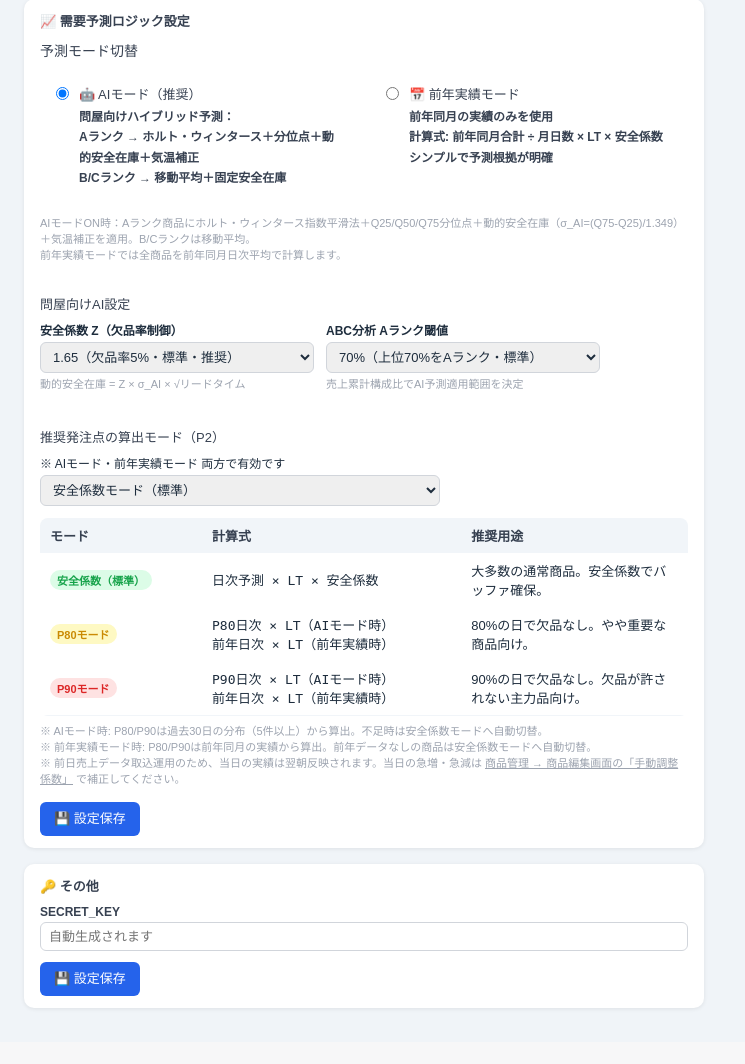
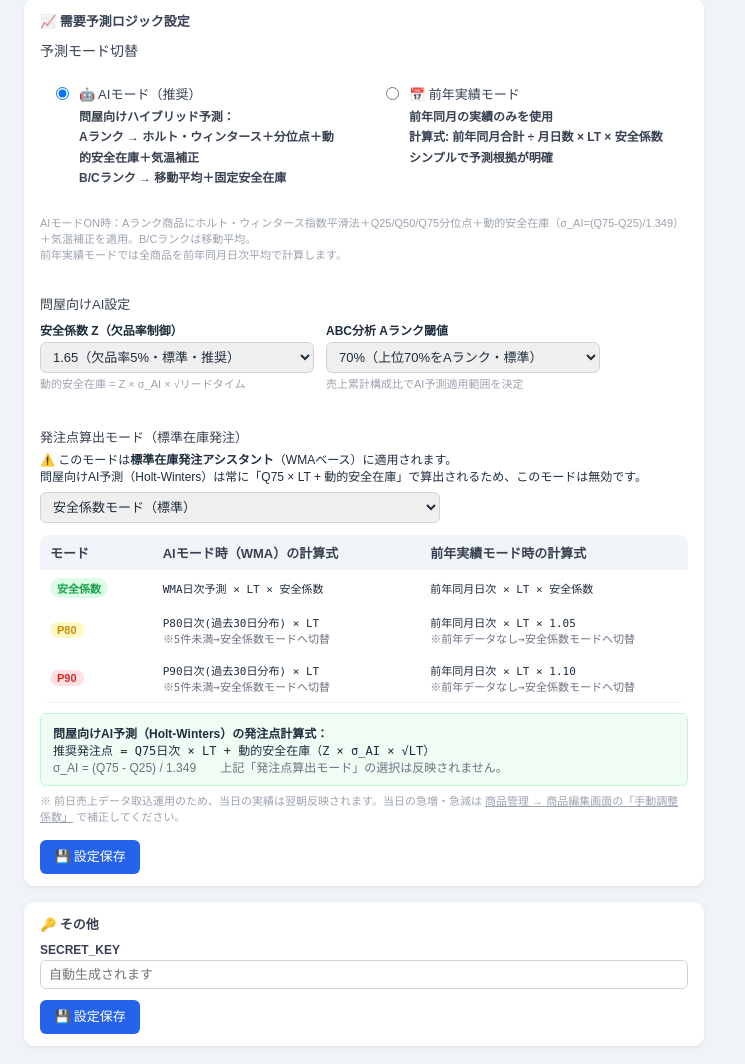
Before and after one commit to r-tanaka3219/my-project, a Flask app: page /settings in a window 1280 px wide. Shown: the part 2089-3153 px from the top of the page, without its empty margins (0-745 px from the left). Before the commit the page ends 3099 px from the top, so only its background shows below. Run offline with Flask 3, Linux system fonts and the light colour scheme; the visitor is signed in with stand-in values (Sample User, id 1); data that the repository does not hold is empty; some libraries are stand-ins or nearby versions.

Commit message:
fix: 設定画面の発注点算出モード説明を実装に合わせ修正
- 前年実績モードのP80: 前年日次×LT×1.05（+5%）に修正
- 前年実績モードのP90: 前年日次×LT×1.10（+10%）に修正
- AIモードP80/P90の分布元（過去30日、5件未満で切替）を明記
- モードが標準在庫発注（WMA）にのみ適用されることを明記
- 問屋向けAI（Holt-Winters）の発注点式 Q75×LT+Z×σ_AI×√LT を別枠で表示

Co-Authored-By: Claude Sonnet 4.6 <noreply@anthropic.com>

```diff
--- a/templates/settings.html
+++ b/templates/settings.html
@@ -371,70 +371,68 @@ SUP002       佐藤飲料             4909876543210  P003         緑茶 500ml
   </div>
 
   <div class="form-group" style="margin-top:20px;padding-top:16px;border-top:1px solid var(--color-border-tertiary)">
-    <label style="font-weight:500;font-size:13px;display:block;margin-bottom:8px">推奨発注点の算出モード（P2）</label>
-    <div style="margin-bottom:4px;font-size:12px;color:var(--color-text-secondary)">
-      ※ AIモード・前年実績モード 両方で有効です
+    <label style="font-weight:500;font-size:13px;display:block;margin-bottom:4px">発注点算出モード（標準在庫発注）</label>
+    <div style="font-size:12px;color:var(--color-text-secondary);margin-bottom:8px">
+      ⚠️ このモードは<strong>標準在庫発注アシスタント</strong>（WMAベース）に適用されます。<br>
+      問屋向けAI予測（Holt-Winters）は常に「Q75 × LT + 動的安全在庫」で算出されるため、このモードは無効です。
     </div>
     <select name="forecast_reorder_mode" class="form-control" style="max-width:400px">
-      <option value="sf"  {% if forecast_flags.get('forecast_reorder_mode','sf') == 'sf'  %}selected{% endif %}>
-        安全係数モード（標準）
-      </option>
-      <option value="p80" {% if forecast_flags.get('forecast_reorder_mode','sf') == 'p80' %}selected{% endif %}>
-        P80モード（欠品確率20%以下）
-      </option>
-      <option value="p90" {% if forecast_flags.get('forecast_reorder_mode','sf') == 'p90' %}selected{% endif %}>
-        P90モード（欠品確率10%以下）
-      </option>
+      <option value="sf"  {% if forecast_flags.get('forecast_reorder_mode','sf') == 'sf'  %}selected{% endif %}>安全係数モード（標準）</option>
+      <option value="p80" {% if forecast_flags.get('forecast_reorder_mode','sf') == 'p80' %}selected{% endif %}>P80モード（欠品確率20%以下）</option>
+      <option value="p90" {% if forecast_flags.get('forecast_reorder_mode','sf') == 'p90' %}selected{% endif %}>P90モード（欠品確率10%以下）</option>
     </select>
     <div style="margin-top:12px;border:1px solid var(--color-border-tertiary);border-radius:8px;overflow:hidden;font-size:12px">
       <table style="table-layout:fixed;width:100%;border-collapse:collapse">
         <thead>
           <tr style="background:var(--color-background-secondary)">
-            <th style="width:25%;padding:8px 10px;text-align:left;border-bottom:1px solid var(--color-border-tertiary)">モード</th>
-            <th style="width:40%;padding:8px 10px;text-align:left;border-bottom:1px solid var(--color-border-tertiary)">計算式</th>
-            <th style="width:35%;padding:8px 10px;text-align:left;border-bottom:1px solid var(--color-border-tertiary)">推奨用途</th>
+            <th style="width:16%;padding:8px 10px;text-align:left;border-bottom:1px solid var(--color-border-tertiary)">モード</th>
+            <th style="width:38%;padding:8px 10px;text-align:left;border-bottom:1px solid var(--color-border-tertiary)">AIモード時（WMA）の計算式</th>
+            <th style="width:38%;padding:8px 10px;text-align:left;border-bottom:1px solid var(--color-border-tertiary)">前年実績モード時の計算式</th>
           </tr>
         </thead>
         <tbody>
           <tr>
             <td style="padding:8px 10px;border-bottom:1px solid var(--color-border-tertiary)">
-              <span class="badge badge-green">安全係数（標準）</span>
+              <span class="badge badge-green">安全係数</span>
             </td>
-            <td style="padding:8px 10px;border-bottom:1px solid var(--color-border-tertiary);font-family:monospace">
-              日次予測 × LT × 安全係数
+            <td style="padding:8px 10px;border-bottom:1px solid var(--color-border-tertiary);font-family:monospace;font-size:11px">
+              WMA日次予測 × LT × 安全係数
             </td>
-            <td style="padding:8px 10px;border-bottom:1px solid var(--color-border-tertiary)">
-              大多数の通常商品。安全係数でバッファ確保。
+            <td style="padding:8px 10px;border-bottom:1px solid var(--color-border-tertiary);font-family:monospace;font-size:11px">
+              前年同月日次 × LT × 安全係数
             </td>
           </tr>
           <tr>
             <td style="padding:8px 10px;border-bottom:1px solid var(--color-border-tertiary)">
-              <span class="badge badge-yellow">P80モード</span>
+              <span class="badge badge-yellow">P80</span>
             </td>
-            <td style="padding:8px 10px;border-bottom:1px solid var(--color-border-tertiary);font-family:monospace">
-              P80日次 × LT（AIモード時）<br>前年日次 × LT（前年実績時）
+            <td style="padding:8px 10px;border-bottom:1px solid var(--color-border-tertiary);font-family:monospace;font-size:11px">
+              P80日次(過去30日分布) × LT<br><span style="color:#6b7280">※5件未満→安全係数モードへ切替</span>
             </td>
-            <td style="padding:8px 10px;border-bottom:1px solid var(--color-border-tertiary)">
-              80%の日で欠品なし。やや重要な商品向け。
+            <td style="padding:8px 10px;border-bottom:1px solid var(--color-border-tertiary);font-family:monospace;font-size:11px">
+              前年同月日次 × LT × 1.05<br><span style="color:#6b7280">※前年データなし→安全係数モードへ切替</span>
             </td>
           </tr>
           <tr>
             <td style="padding:8px 10px">
-              <span class="badge badge-red">P90モード</span>
+              <span class="badge badge-red">P90</span>
             </td>
-            <td style="padding:8px 10px;font-family:monospace">
-              P90日次 × LT（AIモード時）<br>前年日次 × LT（前年実績時）
+            <td style="padding:8px 10px;font-family:monospace;font-size:11px">
+              P90日次(過去30日分布) × LT<br><span style="color:#6b7280">※5件未満→安全係数モードへ切替</span>
             </td>
-            <td style="padding:8px 10px">
-              90%の日で欠品なし。欠品が許されない主力品向け。
+            <td style="padding:8px 10px;font-family:monospace;font-size:11px">
+              前年同月日次 × LT × 1.10<br><span style="color:#6b7280">※前年データなし→安全係数モードへ切替</span>
             </td>
           </tr>
         </tbody>
       </table>
     </div>
+    <div style="margin-top:10px;padding:10px 12px;background:#f0fdf4;border:1px solid #bbf7d0;border-radius:6px;font-size:12px">
+      <strong>問屋向けAI予測（Holt-Winters）の発注点計算式：</strong><br>
+      <span style="font-family:monospace">推奨発注点 = Q75日次 × LT + 動的安全在庫（Z × σ_AI × √LT）</span><br>
+      <span style="color:#6b7280">σ_AI = (Q75 - Q25) / 1.349　　上記「発注点算出モード」の選択は反映されません。</span>
+    </div>
     <div class="help" style="margin-top:6px">
-      ※ AIモード時: P80/P90は過去30日の分布（5件以上）から算出。不足時は安全係数モードへ自動切替。<br>
-      ※ 前年実績モード時: P80/P90は前年同月の実績から算出。前年データなしの商品は安全係数モードへ自動切替。<br>
       ※ 前日売上データ取込運用のため、当日の実績は翌朝反映されます。当日の急増・急減は <a href="/products" style="color:inherit;text-decoration:underline">商品管理 → 商品編集画面の「手動調整係数」</a> で補正してください。
     </div>
   </div>
```
